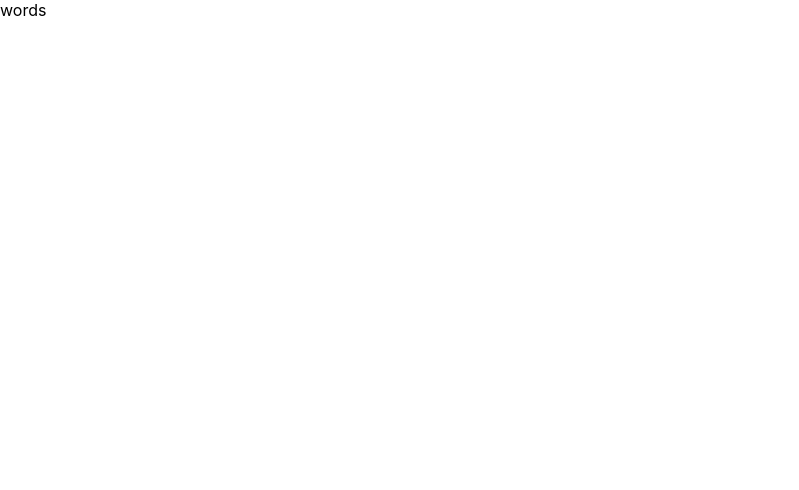
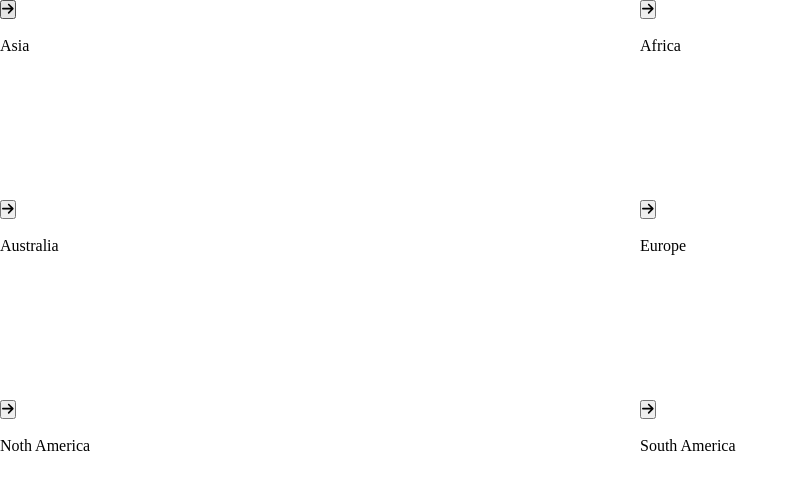
Before and after one commit to dodoburner/City-Air-Pollution-Data, a React (Create React App) app: page / in a window 1280 px wide. Shown: the top 490 px of the page, without its empty margins (0-799 px from the left). Built offline with nearby package versions, Linux system fonts and the light colour scheme.

Commit message:
Create Home and Option components

```diff
--- a/package.json
+++ b/package.json
@@ -3,9 +3,13 @@
   "version": "0.1.0",
   "private": true,
   "dependencies": {
+    "@fortawesome/fontawesome-svg-core": "^6.1.2",
+    "@fortawesome/free-solid-svg-icons": "^6.1.2",
+    "@fortawesome/react-fontawesome": "^0.2.0",
     "@testing-library/jest-dom": "^5.16.5",
     "@testing-library/react": "^13.3.0",
     "@testing-library/user-event": "^13.5.0",
+    "axios": "^0.27.2",
     "react": "^18.2.0",
     "react-dom": "^18.2.0",
     "react-scripts": "5.0.1",
--- a/src/App.js
+++ b/src/App.js
@@ -1,7 +1,9 @@
+import Home from "./components/Home";
+
 function App() {
   return (
     <div className="App">
-      words
+      <Home />
     </div>
   );
 }
--- /dev/null
+++ b/src/components/Home.js
@@ -0,0 +1,13 @@
+import Option from "./Option";
+import '../styles/Home.css';
+
+export default function Home() {
+  const continents = ['Asia', 'Africa', 'Australia', 'Europe', 'Noth America', 'South America']
+  return (
+    <div className="home-container">
+      {continents.map((continent) => {
+        return <Option name={continent}/>
+      })}
+    </div>
+  )
+}
--- /dev/null
+++ b/src/components/Option.js
@@ -0,0 +1,18 @@
+import { FontAwesomeIcon } from '@fortawesome/react-fontawesome'
+import { faArrowRight } from '@fortawesome/free-solid-svg-icons'
+import '../styles/Option.css';
+
+export default function Option({ name }) {
+  return (
+    <div className="option-container">
+      <button className="option-btn">
+        <FontAwesomeIcon icon={faArrowRight} />
+      </button>
+      <div className="img-container">
+        <img />
+      </div>
+
+      <p>{name}</p>
+    </div>
+  )
+}
--- a/src/index.css
+++ /dev/null
@@ -1,8 +0,0 @@
-body {
-  margin: 0;
-  font-family: -apple-system, BlinkMacSystemFont, 'Segoe UI', 'Roboto', 'Oxygen',
-    'Ubuntu', 'Cantarell', 'Fira Sans', 'Droid Sans', 'Helvetica Neue',
-    sans-serif;
-  -webkit-font-smoothing: antialiased;
-  -moz-osx-font-smoothing: grayscale;
-}
--- /dev/null
+++ b/src/styles/Home.css
@@ -0,0 +1,4 @@
+.home-container {
+  display: grid;
+  grid-template-columns: 1fr 1fr;
+}
--- /dev/null
+++ b/src/styles/Option.css
@@ -0,0 +1,3 @@
+.option-container {
+  height: 200px
+}
--- /dev/null
+++ b/src/styles/index.css
@@ -0,0 +1,5 @@
+* {
+  margin: 0;
+  padding: 0;
+  box-sizing: border-box;
+}
```
Also changed, not shown: src/index.js (+13 -1 lines), 1 other file (tests, documents, lock files or other folders).
